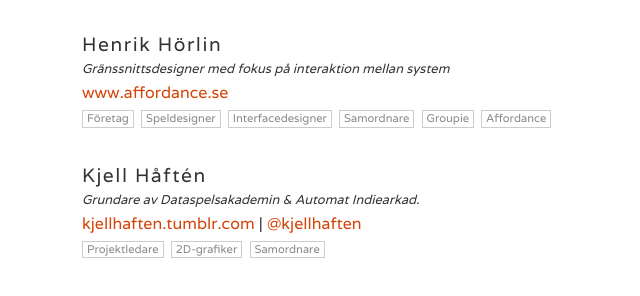
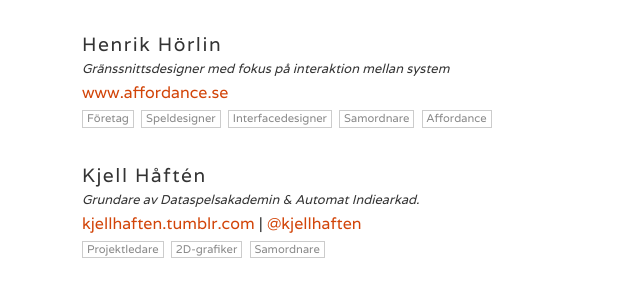
Before and after one commit to indiespel-gbg/indiespel-gbg.github.io, a Jekyll site: the page built from medlemmar.html, in a window 1280 px wide and 900 px high, scrolled down 4592 px. Shown: the part 260-556 px from the top of the window, without its empty margins (274-914 px from the left). Built offline with Jekyll 4.4.1, drawn with Linux system fonts in a browser that asks for light colours.

Commit message:
Removed groupie

```diff
--- a/_data/members.yml
+++ b/_data/members.yml
@@ -65,7 +65,6 @@
   - Speldesigner
   - Interfacedesigner
   - Samordnare
-  - Groupie
   - Affordance
 
 - name: Snutt Treptow
```
